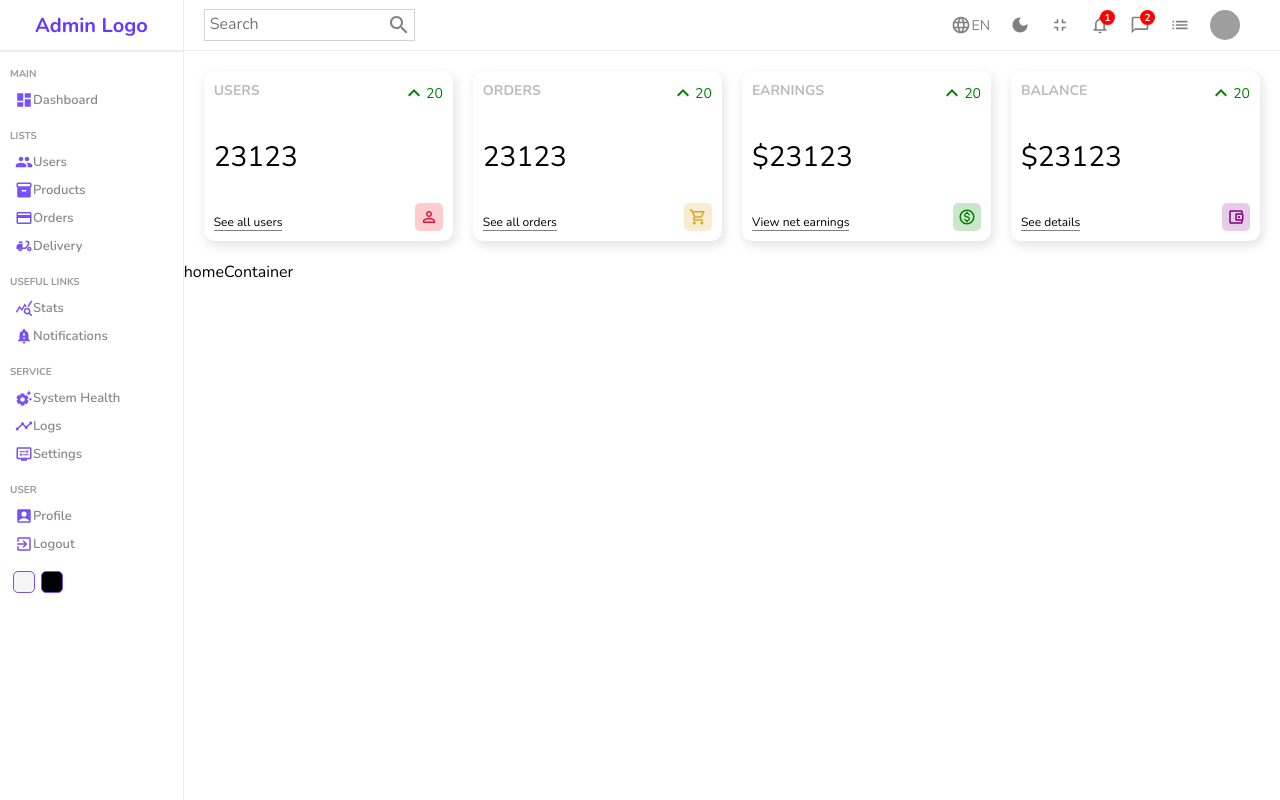
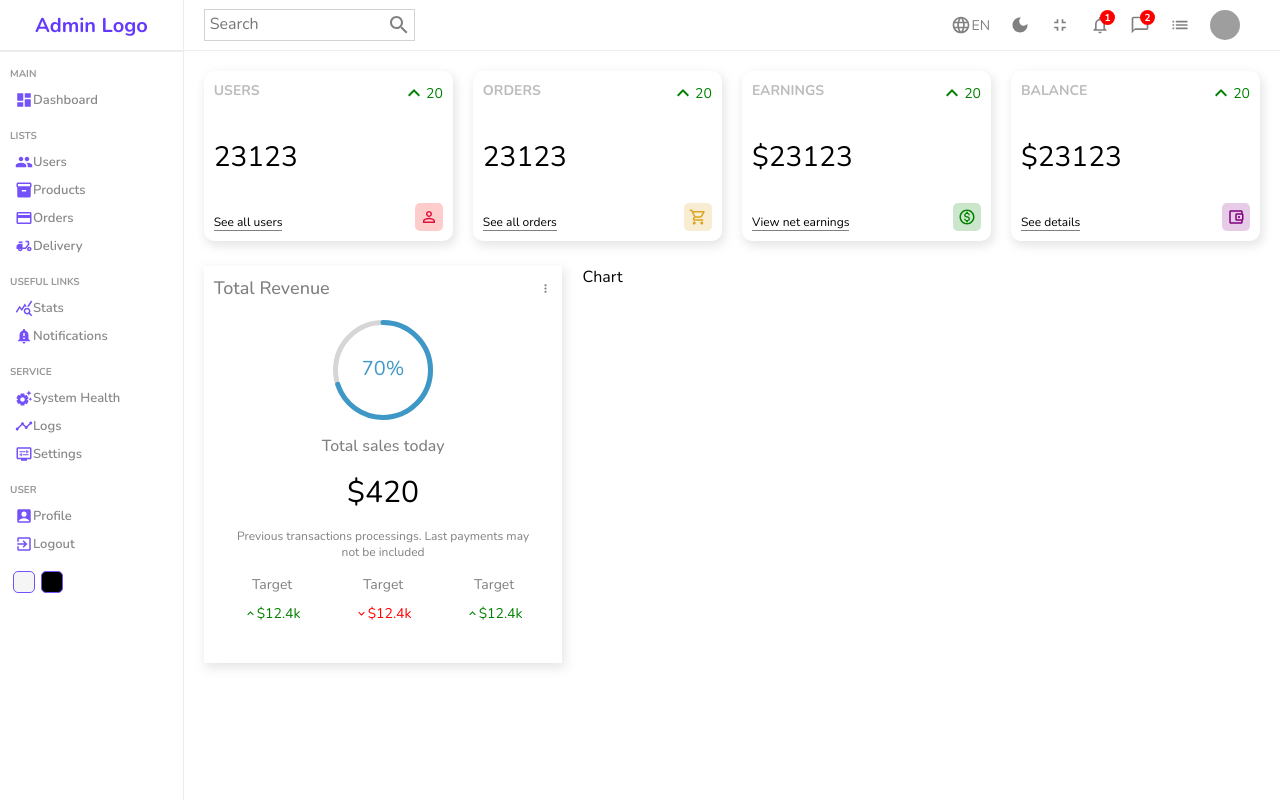
Before and after one commit to georgegaibor/adminPanel, a React (Create React App) app in the folder adminpanel/: page / in a window 1280 px wide. Built offline with nearby package versions, Linux system fonts and the light colour scheme; grey boxes are pictures that could not be loaded; the HTML template or start-up script is replaced by a standard one.

Commit message:
feat: featured widget mockup

```diff
--- a/adminpanel/package.json
+++ b/adminpanel/package.json
@@ -11,6 +11,7 @@
     "@testing-library/react": "^12.1.4",
     "@testing-library/user-event": "^13.5.0",
     "react": "^18.0.0",
+    "react-circular-progressbar": "^2.0.4",
     "react-dom": "^18.0.0",
     "react-router-dom": "^6.3.0",
     "react-scripts": "5.0.0",
--- /dev/null
+++ b/adminpanel/src/components/chart/Chart.jsx
@@ -0,0 +1,9 @@
+import "./chart.scss"
+
+const Chart = () => {
+  return (
+    <div className="chart">Chart</div>
+  )
+}
+
+export default Chart
--- /dev/null
+++ b/adminpanel/src/components/chart/chart.scss
@@ -0,0 +1,4 @@
+.chart{
+    flex: 4;
+
+}
--- /dev/null
+++ b/adminpanel/src/components/featured/Featured.jsx
@@ -0,0 +1,56 @@
+import "./featured.scss"
+import MoreVertIcon from '@mui/icons-material/MoreVert';
+import {CircularProgressbar} from 'react-circular-progressbar';
+import 'react-circular-progressbar/dist/styles.css'
+import KeyboardArrowUpIcon from '@mui/icons-material/KeyboardArrowUp';
+import KeyboardArrowDownIcon from '@mui/icons-material/KeyboardArrowDown';
+
+const Featured = () => {
+  return (
+    <div className="featured">
+        <div className="top">
+            <div className="title">Total Revenue</div>
+            <MoreVertIcon className="icon"/>
+        </div>
+        <div className="bottom">
+            <div className="featuredChart">
+                <CircularProgressbar
+                value={70}
+                text={"70%"}
+                strokeWidth={5}
+                />
+            </div>
+            <p className="title">Total sales today</p>
+            <p className="amount">$420</p>
+            <p className="desc">
+                Previous transactions processings. Last payments may not be included
+            </p>
+            <div className="summary">
+                <div className="item">
+                    <div className="itemTitle">Target</div>
+                    <div className="itemResult positive">
+                        <KeyboardArrowUpIcon className="icon"/>
+                        <div className="resultAmount">$12.4k</div>
+                    </div>
+                </div>
+                <div className="item">
+                    <div className="itemTitle">Target</div>
+                    <div className="itemResult negative">
+                        <KeyboardArrowDownIcon className="icon"/>
+                        <div className="resultAmount">$12.4k</div>
+                    </div>
+                </div>
+                <div className="item">
+                    <div className="itemTitle">Target</div>
+                    <div className="itemResult positive">
+                        <KeyboardArrowUpIcon className="icon"/>
+                        <div className="resultAmount">$12.4k</div>
+                    </div>
+                </div>
+            </div>
+        </div>
+    </div>
+  )
+}
+
+export default Featured
--- /dev/null
+++ b/adminpanel/src/components/featured/featured.scss
@@ -0,0 +1,91 @@
+.featured{
+    flex: 2;
+    box-shadow: 2px 4px 10px 1px rgba(0,0,0,0.47);
+    -webkit-box-shadow: 2px 4px 10px 1px rgba(201,201,201,0.47);
+    padding: 10px;
+
+    .top{
+        display: flex;
+        align-items: center;
+        justify-content: space-between;
+        color: gray;
+
+        .icon{
+            font-size: small;
+        }
+
+        .title{
+            font-size: 18px;
+            font-weight: 500;
+        }
+    }
+
+    .bottom{
+        padding: 20px;
+        display: flex;
+        flex-direction: column;
+        align-items: center;
+        justify-content: center;
+        gap: 15px;
+
+        .featuredChart{
+            width: 100px;
+            height: 100px;
+        }
+
+        .title{
+            font-weight: 500;
+            color: grey;
+        }
+
+        .amount{
+            font-size: 30px;
+        }
+
+        .desc{
+            font-weight: 300;
+            font-size: 12px;
+            color: grey;
+            text-align: center;
+        }
+
+        .summary{
+            width: 100%;
+            display: flex;
+            align-items: center;
+            justify-content: space-between;
+
+            .item{
+                text-align: center;
+
+                .itemTitle{
+                    font-size: 14px;
+                    color: grey;
+                }
+
+                .itemResult{
+                    display: flex;
+                    align-items: center;
+                    margin: 10px;
+                    font-size: 14px;
+
+                    .icon{
+                        font-size: small;
+                    }
+
+                    &.positive{
+                        color: green;
+                    }
+
+                    &.negative{
+                        color: red;
+                    }
+                }
+
+            }
+
+        }
+    }
+
+
+}
--- a/adminpanel/src/pages/home/Home.jsx
+++ b/adminpanel/src/pages/home/Home.jsx
@@ -1,7 +1,9 @@
+import "./home.scss"
 import NavBar from "../../components/navbar/NavBar"
 import SideBar from "../../components/sidebar/SideBar"
 import Widget from "../../components/widget/Widget"
-import "./home.scss"
+import Chart from "../../components/chart/Chart"
+import Featured from "../../components/featured/Featured"
 
 const Home = () => {
   return (
@@ -15,7 +17,11 @@
             <Widget type="earnings"/>
             <Widget type="balance"/>
           </div>
-          homeContainer
+          <div className="charts">
+            <Featured/>
+            <Chart/>
+          </div>
+
         </div>
     </div>
   )
--- a/adminpanel/src/pages/home/home.scss
+++ b/adminpanel/src/pages/home/home.scss
@@ -4,10 +4,15 @@
     .homeContainer{
         flex: 6;
 
-        .widgets{
+        .widgets,
+        .charts{
             display: flex;
             padding: 20px;
             gap: 20px;
         }
+
+        .charts{
+            padding: 5px 20px;
+        }
     }
 }
```
Also changed, not shown: 1 other file (tests, documents, lock files or other folders).
